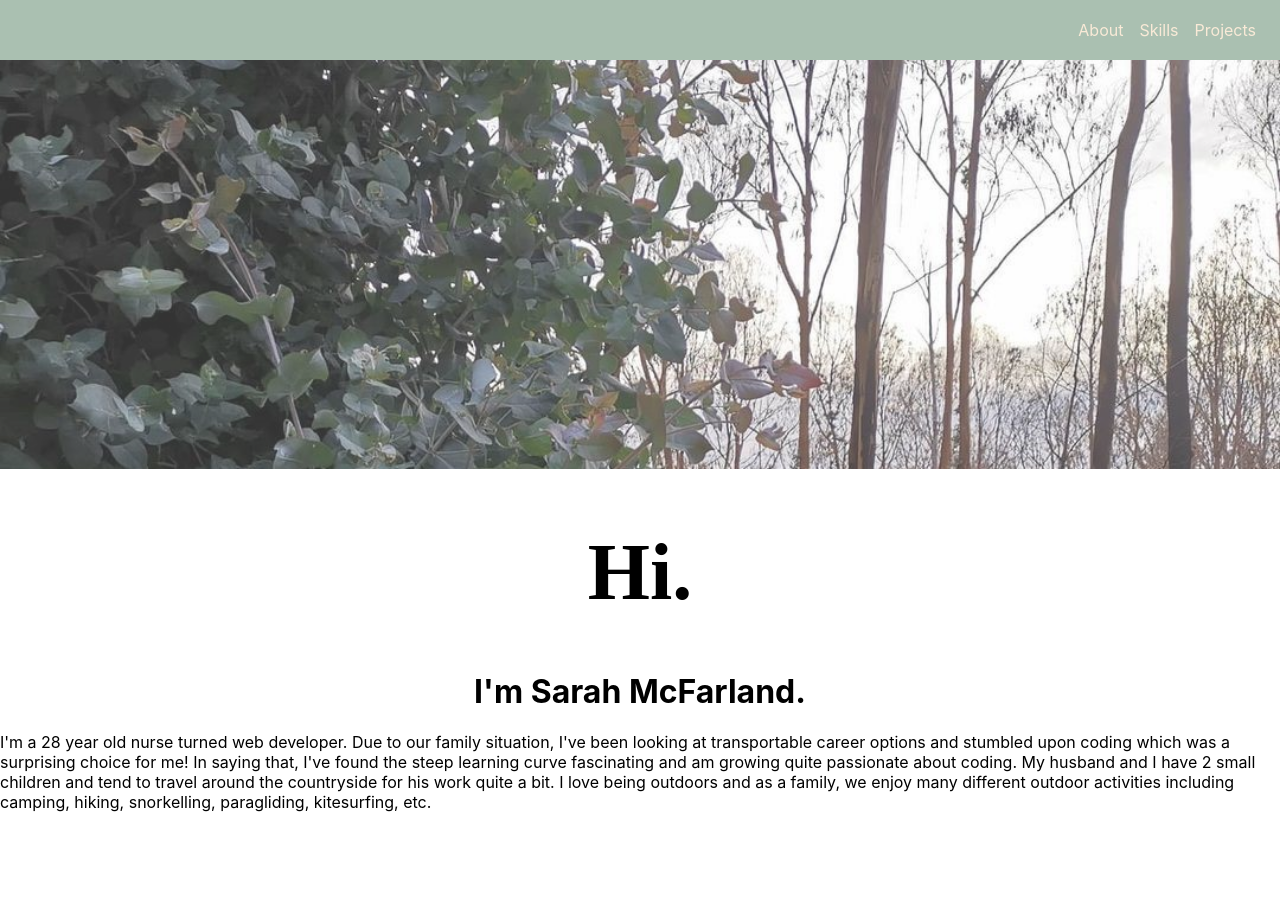
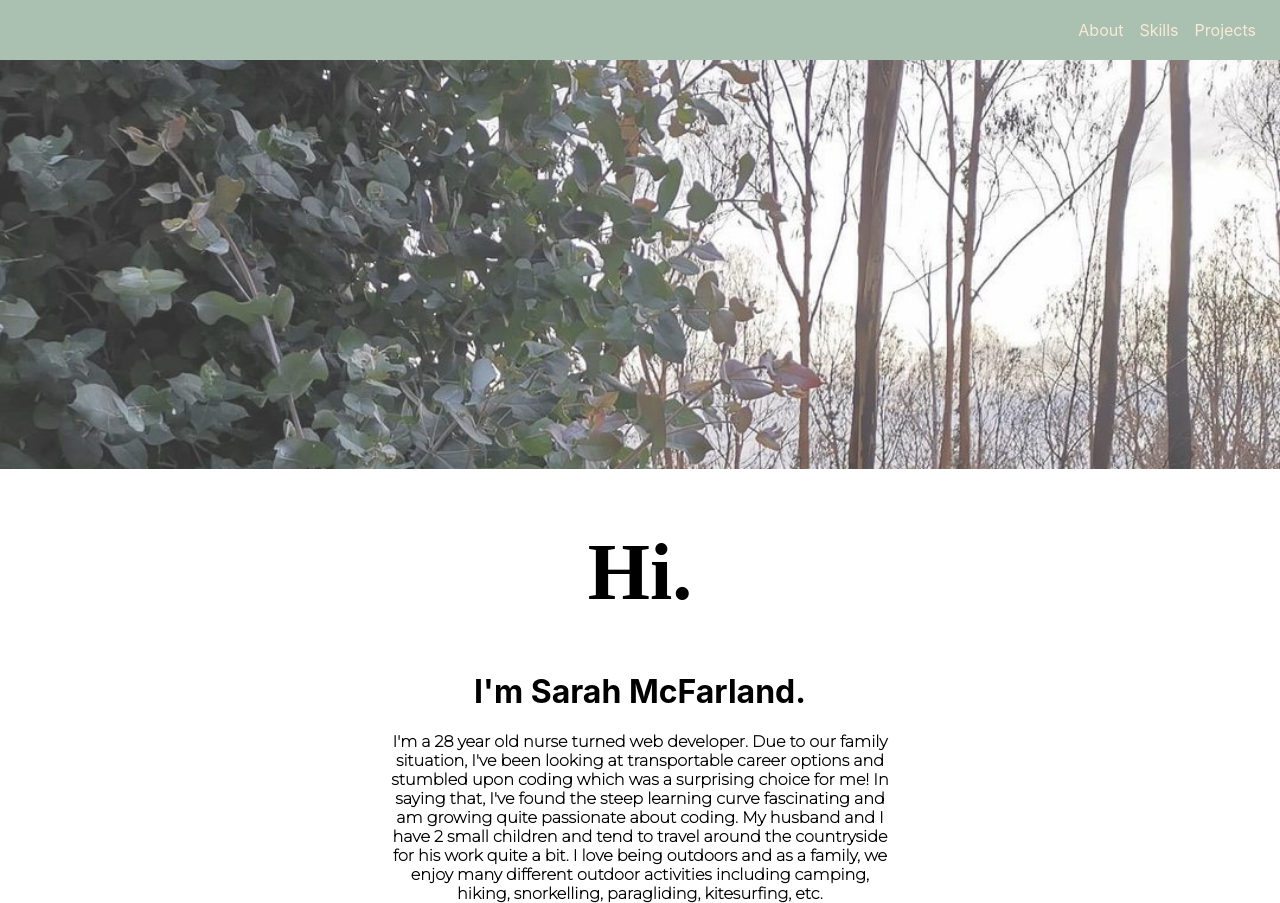
Before and after one commit to SarahHn92/ReactPortfolio, a React (Create React App) app: page / in a window 1280 px wide. Before the commit the page ends 828 px from the top, so only its background shows below. Built offline with nearby package versions, Linux system fonts and the light colour scheme; a web font is replaced by a local one.

Commit message:
added font and basic styling to about.js

```diff
--- a/public/index.html
+++ b/public/index.html
@@ -27,6 +27,9 @@
     <link rel="preconnect" href="https://fonts.googleapis.com">
     <link rel="preconnect" href="https://fonts.gstatic.com" crossorigin>
     <link href="https://fonts.googleapis.com/css2?family=Mr+De+Haviland&display=swap" rel="stylesheet">
+    <link rel="preconnect" href="https://fonts.googleapis.com">
+<link rel="preconnect" href="https://fonts.gstatic.com" crossorigin>
+<link href="https://fonts.googleapis.com/css2?family=Montserrat:wght@200&display=swap" rel="stylesheet">
     <title>React App</title>
   </head>
   <body>
--- a/src/components/About.js
+++ b/src/components/About.js
@@ -8,8 +8,8 @@
                 I'm a 28 year old nurse turned web developer.
                 Due to our family situation, I've been looking at transportable
                 career options and stumbled upon coding which was a surprising
-                choice for me! In saying that, I've found the steep learning curve fascinating
-                and am growing quite passionate about coding.
+                choice for me! In saying that, I've found the steep learning curve
+                fascinating and am growing quite passionate about coding.
                 My husband and I have 2 small children and tend
                 to travel around the countryside for his work quite a bit.
                 I love being outdoors and as a family, we enjoy many
--- a/src/styles/About.css
+++ b/src/styles/About.css
@@ -0,0 +1,14 @@
+.about-div {
+    display: flex;
+    width: 100%;
+}
+
+.about-p {
+    display: flex;
+    justify-content: center;
+    max-width: 40%;
+    margin: auto;
+    font-family: 'Montserrat', sans-serif;
+    font-weight: bold;
+    text-align: center;
+}
```
